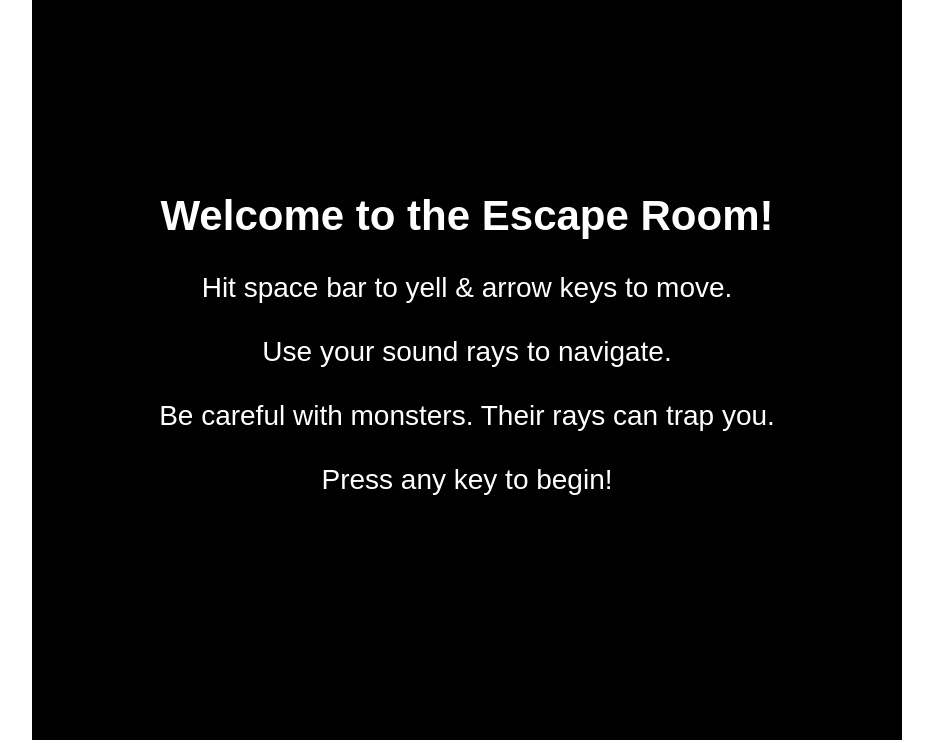
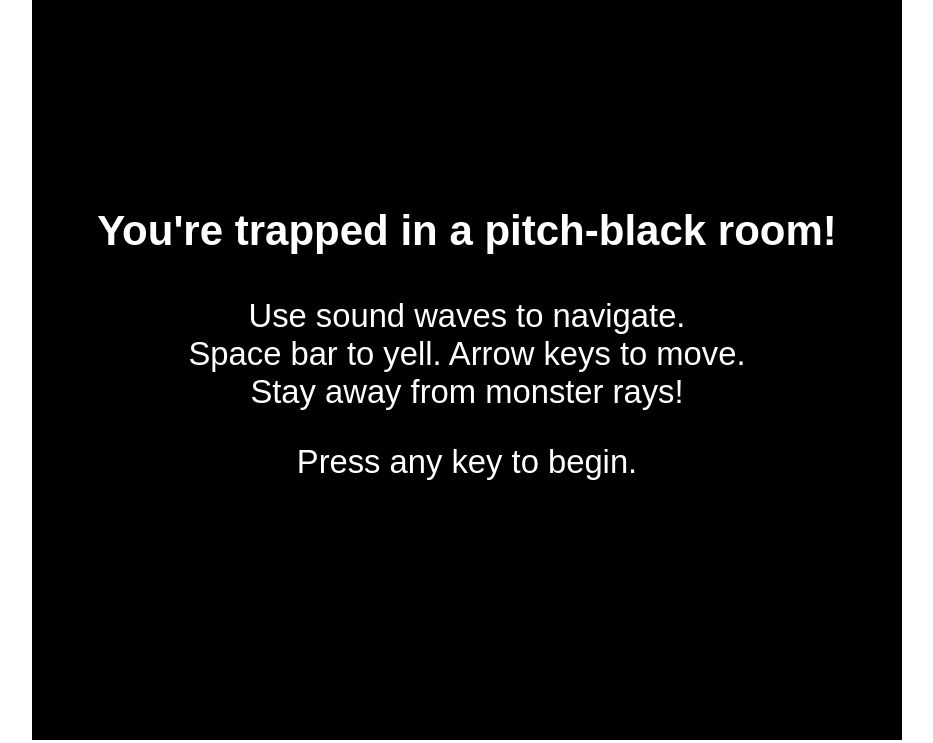
Before and after one commit to srekhi/escape_room, a website built with webpack: page index.html in a window 1280 px wide. Shown: the part 57-800 px from the top of the page, without its empty margins (208-1141 px from the left). Built offline with nearby package versions, Linux system fonts and the light colour scheme.

Commit message:
Make a clear introduction

```diff
--- a/index.html
+++ b/index.html
@@ -22,17 +22,15 @@
     </header>
     <div id="game-container">
       <div id="game-intro">
-        <h2>Welcome to the Escape Room!</h2>
+        <h2>You're trapped in a pitch-black room!</h2>
         <br/>
-        <h4>
-          Hit space bar to yell & arrow keys to move. <br />
-          <br/>
-        </h4>
-        <h4>
-          Use your sound rays to navigate. </h4> <br />
-        <h4> Be careful with monsters. Their rays can trap you.</h4>
+        <h3>
+          Use sound waves to navigate. <br/>
+        </h3>
+        <h3>Space bar to yell. Arrow keys to move.</h3>
+        <h3>Stay away from monster rays!</h3>
         <br />
-        <h4>Press any key to begin!</h4>
+        <h3>Press any key to begin.</h3>
         <br />
       </div>
       <canvas id="canvas" class="hidden"></canvas>
```
